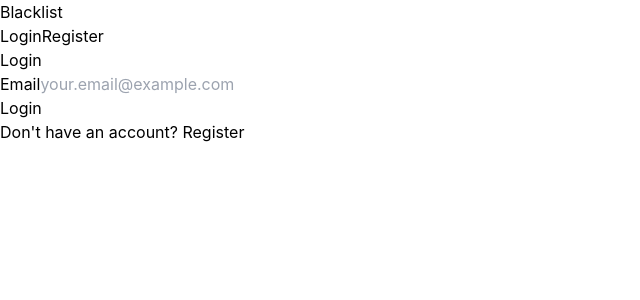
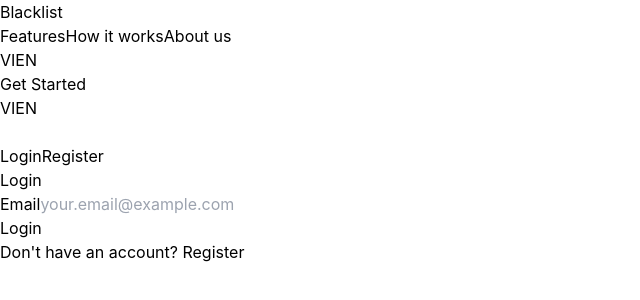
Before and after one commit to nguyentvnhat/scam_detector_client, a React (Vite) app: page /login in a window 1280 px wide. Shown: the top 300 px of the page, without its empty margins (0-640 px from the left). Built offline with nearby package versions, Linux system fonts and the light colour scheme.

Commit message:
added favicon and UX for scan page

```diff
--- a/index.html
+++ b/index.html
@@ -2,24 +2,26 @@
 <html lang="vi">
   <head>
     <meta charset="UTF-8" />
-    <link rel="icon" type="image/svg+xml" href="/vite.svg" />
+    <link rel="icon" type="image/svg+xml" href="/favicon.svg" />
+    <link rel="icon" type="image/png" href="/favicon.svg" />
+    <link rel="apple-touch-icon" href="/favicon.svg" />
     <meta name="viewport" content="width=device-width, initial-scale=1.0" />
 
     <!-- Primary Meta Tags -->
-    <title>blacklist.vn - AI phát hiện lừa đảo qua giọng nói</title>
-    <meta name="title" content="blacklist.vn - AI phát hiện lừa đảo qua giọng nói" />
+    <title>Blacklist - AI phát hiện lừa đảo qua giọng nói</title>
+    <meta name="title" content="Blacklist - AI phát hiện lừa đảo qua giọng nói" />
     <meta name="description" content="Bảo vệ bạn khỏi lừa đảo qua cuộc gọi với công nghệ AI tiên tiến. Phân tích giọng nói, phát hiện mẫu lừa đảo và đánh giá rủi ro tự động." />
     <meta name="keywords" content="AI, scam detection, voice analysis, lừa đảo, phát hiện lừa đảo, trí tuệ nhân tạo, bảo mật, an toàn, chống lừa đảo, voice scam" />
-    <meta name="author" content="blacklist.vn" />
+    <meta name="author" content="blacklist" />
     <meta name="robots" content="index, follow" />
 
     <!-- Open Graph / Facebook -->
     <meta property="og:type" content="website" />
     <meta property="og:url" content="https://blacklist.vn/" />
-    <meta property="og:title" content="blacklist.vn - AI phát hiện lừa đảo qua giọng nói" />
+    <meta property="og:title" content="Blacklist - AI phát hiện lừa đảo qua giọng nói" />
     <meta property="og:description" content="Bảo vệ bạn khỏi lừa đảo qua cuộc gọi với công nghệ AI tiên tiến" />
     <meta property="og:image" content="https://blacklist.vn/og-image.jpg" />
-    <meta property="og:site_name" content="blacklist.vn" />
+    <meta property="og:site_name" content="Blacklist" />
     <meta property="og:locale" content="vi_VN" />
 
     <!-- Twitter -->
--- a/package.json
+++ b/package.json
@@ -1,5 +1,5 @@
 {
-  "name": "chongluadao-ai",
+  "name": "blacklist",
   "private": true,
   "version": "0.0.0",
   "type": "module",
--- a/src/components/Navbar.tsx
+++ b/src/components/Navbar.tsx
@@ -53,7 +53,7 @@
           </Link>
 
           {/* Desktop Navigation */}
-          {isLandingPage && !showAuth && (
+          {!showAuth && (
             <div className="hidden md:flex items-center space-x-6">
               <motion.button
                 onClick={() => handleScrollTo('features')}
@@ -123,7 +123,7 @@
           )}
 
           {/* Mobile Controls */}
-          {((isLandingPage && !showAuth) || (showAuth && userEmail)) && (
+          {(!showAuth || (showAuth && userEmail)) && (
             <div className="md:hidden flex items-center gap-2">
               {/* Language Switcher for Mobile */}
               <div className="block min-h-[44px] flex items-center">
@@ -217,7 +217,7 @@
             className="md:hidden overflow-hidden border-t border-gray-200 bg-white/95 backdrop-blur-sm"
           >
             <div className="py-4 flex flex-col space-y-2 px-4">
-              {isLandingPage && !showAuth ? (
+              {!showAuth ? (
                 <>
                   {[
                     { key: 'features', label: t('nav.features') },
--- a/src/i18n/locales/en.json
+++ b/src/i18n/locales/en.json
@@ -1,6 +1,6 @@
 {
   "common": {
-    "appName": "blacklist.vn",
+    "appName": "Blacklist",
     "tagline": "AI-powered scam voice detection",
     "login": "Login",
     "logout": "Logout",
@@ -9,15 +9,15 @@
   },
   "hero": {
     "badge": "🛡️ Protect yourself from voice scams",
-    "title": "blacklist.vn",
+    "title": "Blacklist",
     "subtitle": "Detect scam calls with",
     "highlight": "Artificial Intelligence Technology",
     "ctaPrimary": "Start checking now",
     "ctaSecondary": "Learn more"
   },
   "about": {
-    "title": "About blacklist.vn",
-    "paragraph1": "blacklist.vn is an advanced technology platform using artificial intelligence to protect users from scam calls. We understand that phone scams are becoming a major threat in Vietnam, with thousands of people losing money each year.",
+    "title": "About us",
+    "paragraph1": "Blacklist is an advanced technology platform using artificial intelligence to protect users from scam calls. We understand that phone scams are becoming a major threat in Vietnam, with thousands of people losing money each year.",
     "paragraph2": "With AI voice recognition technology and machine learning, we analyze call content, detect common scam patterns and assess risk levels to help you make safe decisions. Our goal is to create a protective shield for every Vietnamese user."
   },
   "stats": {
@@ -145,7 +145,7 @@
     "communityNote": "© 2025 blacklist.vn — Built with ❤️ by the community team.",
     "team": {
       "title": "Project Team",
-      "description": "A community-driven project developed by Pop Trinh and team to detect scam content through AI audio analysis.",
+      "description": "A community project developed by blacklist.vn team to detect scam content through AI audio analysis.",
       "teamLead": "Team Lead",
       "developer": "Developer",
       "aiResearch": "AI Research",
--- a/src/i18n/locales/vi.json
+++ b/src/i18n/locales/vi.json
@@ -1,6 +1,6 @@
 {
   "common": {
-    "appName": "blacklist.vn",
+    "appName": "Blacklist",
     "tagline": "AI phát hiện lừa đảo qua giọng nói",
     "login": "Đăng nhập",
     "logout": "Đăng xuất",
@@ -9,15 +9,15 @@
   },
   "hero": {
     "badge": "🛡️ Bảo vệ bạn khỏi lừa đảo qua giọng nói",
-    "title": "blacklist.vn",
+    "title": "Blacklist",
     "subtitle": "Phát hiện cuộc gọi lừa đảo với",
     "highlight": "Công nghệ Trí tuệ Nhân tạo",
     "ctaPrimary": "Bắt đầu kiểm tra ngay",
     "ctaSecondary": "Tìm hiểu thêm"
   },
   "about": {
-    "title": "Về blacklist.vn",
-    "paragraph1": "blacklist.vn là nền tảng công nghệ tiên tiến sử dụng trí tuệ nhân tạo để bảo vệ người dùng khỏi các cuộc gọi lừa đảo. Chúng tôi hiểu rằng lừa đảo qua điện thoại đang trở thành mối đe dọa lớn tại Việt Nam, với hàng nghìn người bị mất tiền mỗi năm.",
+    "title": "Về chúng tôi",
+    "paragraph1": "Blacklist là nền tảng công nghệ tiên tiến sử dụng trí tuệ nhân tạo để bảo vệ người dùng khỏi các cuộc gọi lừa đảo. Chúng tôi hiểu rằng lừa đảo qua điện thoại đang trở thành mối đe dọa lớn tại Việt Nam, với hàng nghìn người bị mất tiền mỗi năm.",
     "paragraph2": "Với công nghệ nhận diện giọng nói AI và machine learning, chúng tôi phân tích nội dung cuộc gọi, phát hiện các mẫu lừa đảo phổ biến và đánh giá mức độ rủi ro để giúp bạn đưa ra quyết định an toàn. Mục tiêu của chúng tôi là tạo ra một lá chắn bảo vệ cho mọi người dùng Việt Nam."
   },
   "stats": {
--- a/src/pages/Dashboard.tsx
+++ b/src/pages/Dashboard.tsx
@@ -3,6 +3,7 @@
 import { motion } from 'framer-motion';
 import { useTranslation } from 'react-i18next';
 import { Navbar } from '../components/Navbar';
+import { Footer } from '../components/Footer';
 import { FileUploader } from '../components/FileUploader';
 import { ResultCard } from '../components/ResultCard';
 import { Captcha } from '../components/Captcha';
@@ -377,6 +378,7 @@
           )}
         </motion.div>
       </main>
+      <Footer />
     </div>
   );
 };
```
Also changed, not shown: public/favicon.svg (added).
